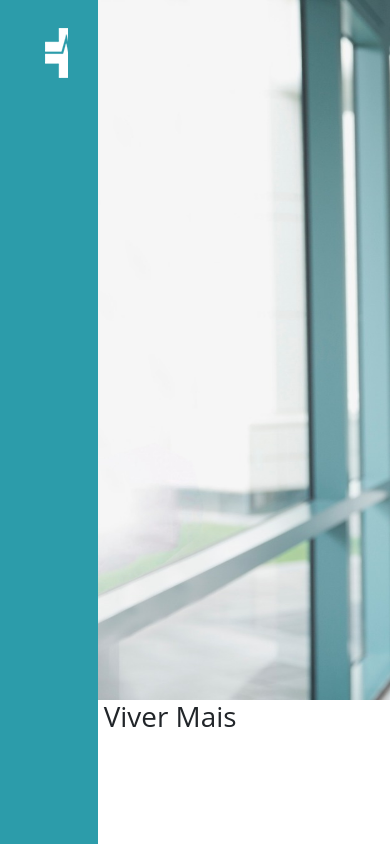
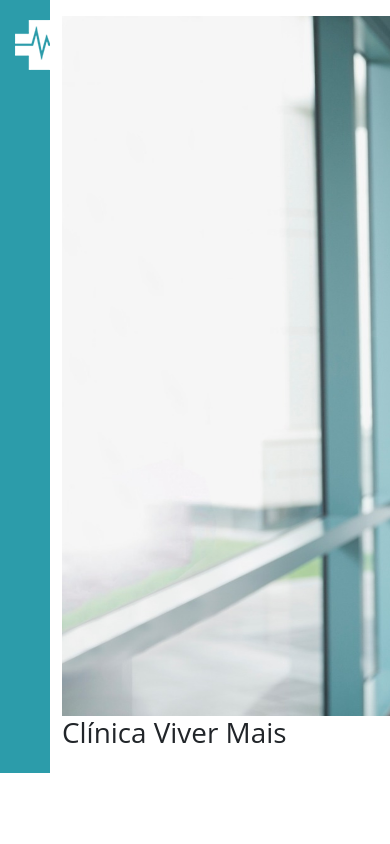
Before and after one commit to danielcdl/seminario, a PHP site: page /index.html in a window 390 px wide; the page is wider, and only the part inside the window is pictured. Run offline with PHP 8.4, Linux system fonts and the light colour scheme.

Commit message:
correção de recuo do texto

```diff
--- a/index.html
+++ b/index.html
@@ -1,5 +1,5 @@
 <!doctype html>
-<html lang="en">
+<html lang="pt-br">
   <head>
     <!-- Required meta tags -->
     <meta charset="utf-8">
@@ -8,13 +8,16 @@
     <!-- Bootstrap CSS -->
     <link href="https://cdn.jsdelivr.net/npm/bootstrap@5.0.1/dist/css/bootstrap.min.css" rel="stylesheet" integrity="sha384-+0n0xVW2eSR5OomGNYDnhzAbDsOXxcvSN1TPprVMTNDbiYZCxYbOOl7+AMvyTG2x" crossorigin="anonymous">
     <link rel="stylesheet" href="style.css">
-    <title>Hello, world!</title>
+    <link rel="shortcut icon" type="image/x-icon" href="/Imagens/logo.png">
+
+    <title>Clinica Viver Mais</title>
   </head>
   <body>
 
 <div class="container-fluid">
-  <div class="row">
-      <div class="col-3 collapse show d-md-flex menu pt-2 pl-0 min-vh-100" id="sidebar">
+    <div class="row flex-nowrap">
+        <div class="col-auto col-md-3 col-xl-2 px-sm-2 px-0 menu">
+
             <ul class="nav flex-column flex-nowrap overflow-hidden">
                 <li class="nav-item">
                     <img src="/Imagens/logo.png" alt="logo" srcset="">
@@ -33,22 +36,17 @@
 
             </ul>
         </div>
+        <div class="col py-3">
+            <div class="row">
                 <div class="col pt-2 banner">
                   <img class = "bannerOne" src="/Imagens/banner1.jpg" alt="Banner" srcset="">
-          <div><h1>Clínica Viver Mais</h1></div>
+                </div>
+                <div>
+                    <h1>Clínica Viver Mais</h1>
+              </div>
         </div>
     </div>
 </div>
 
-    <!-- Optional JavaScript; choose one of the two! -->
-
-    <!-- Option 1: Bootstrap Bundle with Popper -->
-    <script src="https://cdn.jsdelivr.net/npm/bootstrap@5.0.1/dist/js/bootstrap.bundle.min.js" integrity="sha384-gtEjrD/SeCtmISkJkNUaaKMoLD0//ElJ19smozuHV6z3Iehds+3Ulb9Bn9Plx0x4" crossorigin="anonymous"></script>
-
-    <!-- Option 2: Separate Popper and Bootstrap JS -->
-    <!--
-    <script src="https://cdn.jsdelivr.net/npm/@popperjs/core@2.9.2/dist/umd/popper.min.js" integrity="sha384-IQsoLXl5PILFhosVNubq5LC7Qb9DXgDA9i+tQ8Zj3iwWAwPtgFTxbJ8NT4GN1R8p" crossorigin="anonymous"></script>
-    <script src="https://cdn.jsdelivr.net/npm/bootstrap@5.0.1/dist/js/bootstrap.min.js" integrity="sha384-Atwg2Pkwv9vp0ygtn1JAojH0nYbwNJLPhwyoVbhoPwBhjQPR5VtM2+xf0Uwh9KtT" crossorigin="anonymous"></script>
-    -->
 </body>
 </html>
--- a/index.php
+++ b/index.php
@@ -7,8 +7,7 @@ include 'base/base.php';
       <h1>index</h1>
 		</div>
 	</div>
-</div>
-
+</div
 <?php
 include 'base/footer.php';
 ?>
--- a/style.css
+++ b/style.css
@@ -11,13 +11,6 @@ html,body{
 
 .menu{
   background-color: #2c9caa;
-  /* text-align: center; */
-  /* padding: 50px; */
-  max-width: 300px;
-  position: fixed;
-  padding: 30px;
-  margin: 0 auto;
-  z-index: 999;
 }
 
 .menu img{
@@ -67,7 +60,6 @@ p{
   margin-top: -8px;
   width: 10%;
   max-height: 700px;
-  margin-left: 10%;
   min-width: 1203px;
 }
 
```
Lines whose indentation alone changed are shown as unchanged.
